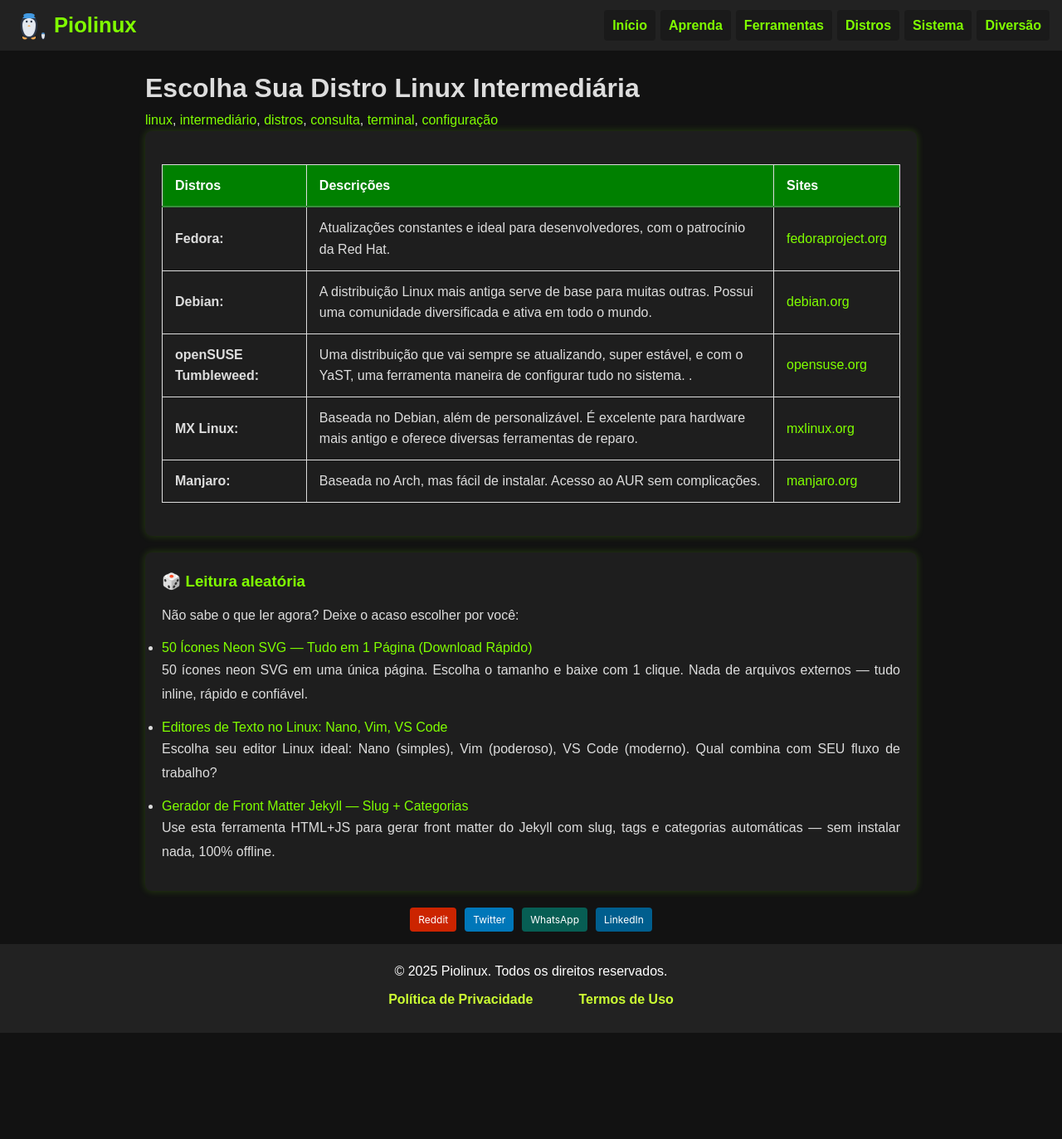
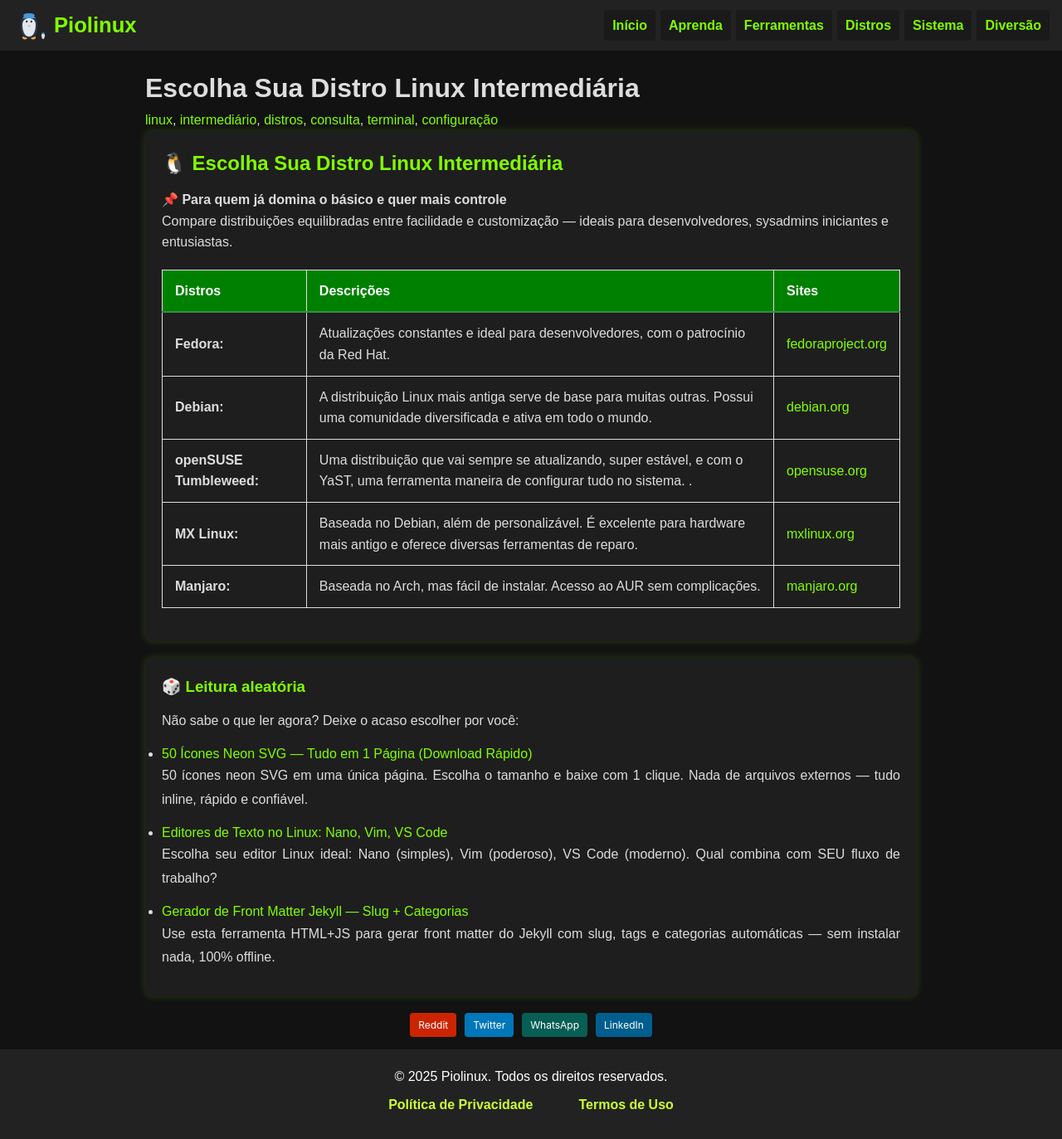
Before and after one commit to Piolinux/piolinux-site, a Jekyll site: the page built from _pages/distros/distros-intermediario.md, in a window 1280 px wide. Shown: the whole page at 83% size. Built offline with Jekyll 4.4.1, drawn with Linux system fonts in a browser that asks for light colours; before the commit the page ends 1245 px from its top, so only the background shows below that.

Commit message:
Update distros-intermediario.md

```diff
--- a/_pages/distros/distros-intermediario.md
+++ b/_pages/distros/distros-intermediario.md
@@ -15,6 +15,18 @@ permalink: /distros/intermediario/
 
 
 <section>
+
+
+
+<h2>
+  🐧 Escolha Sua Distro Linux Intermediária
+</h2>
+
+<div>
+  <strong>📌 Para quem já domina o básico e quer mais controle</strong><br>
+  Compare distribuições equilibradas entre facilidade e customização — ideais para desenvolvedores, sysadmins iniciantes e entusiastas.
+</div>
+
 
 
   <table class="evergreen-table">
```
